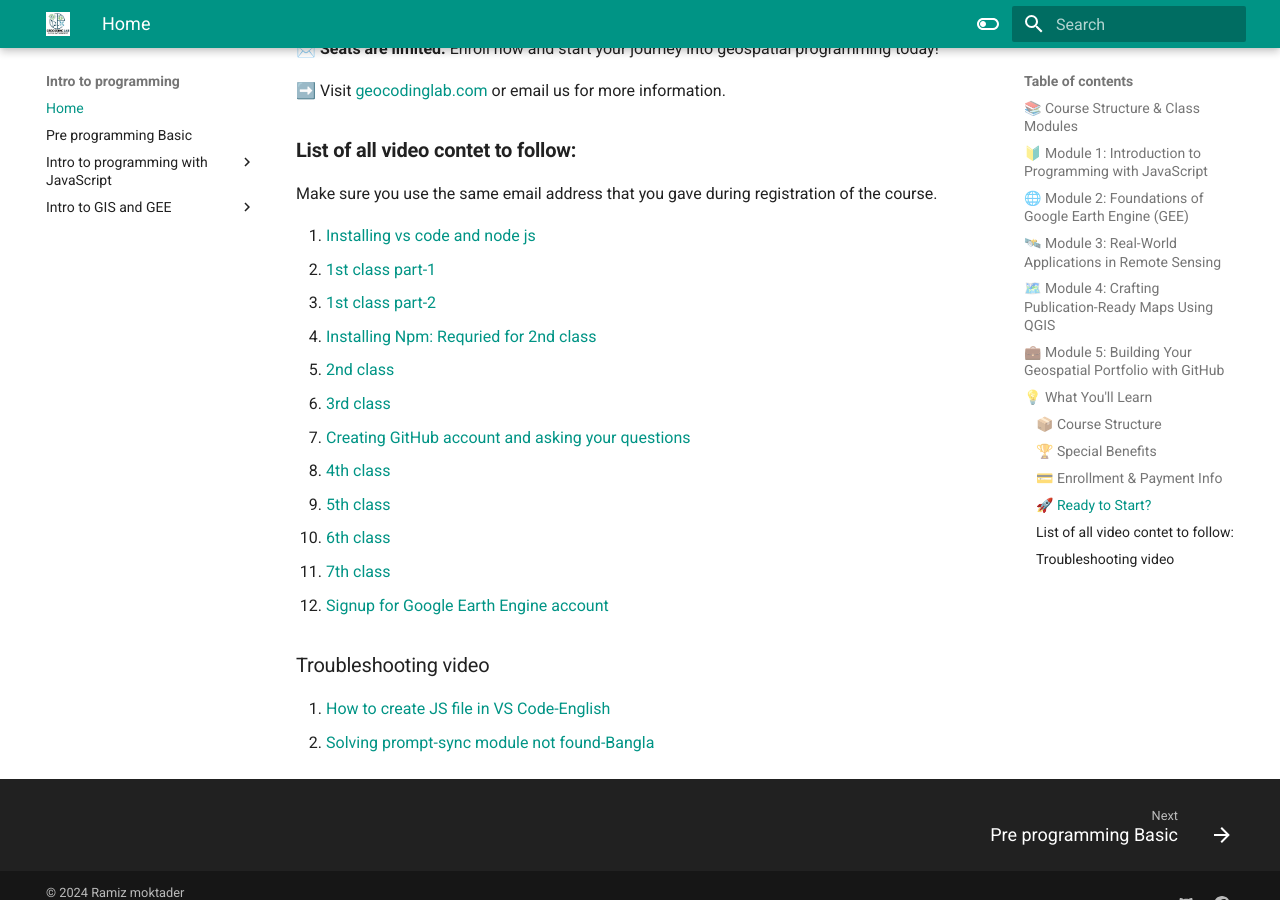
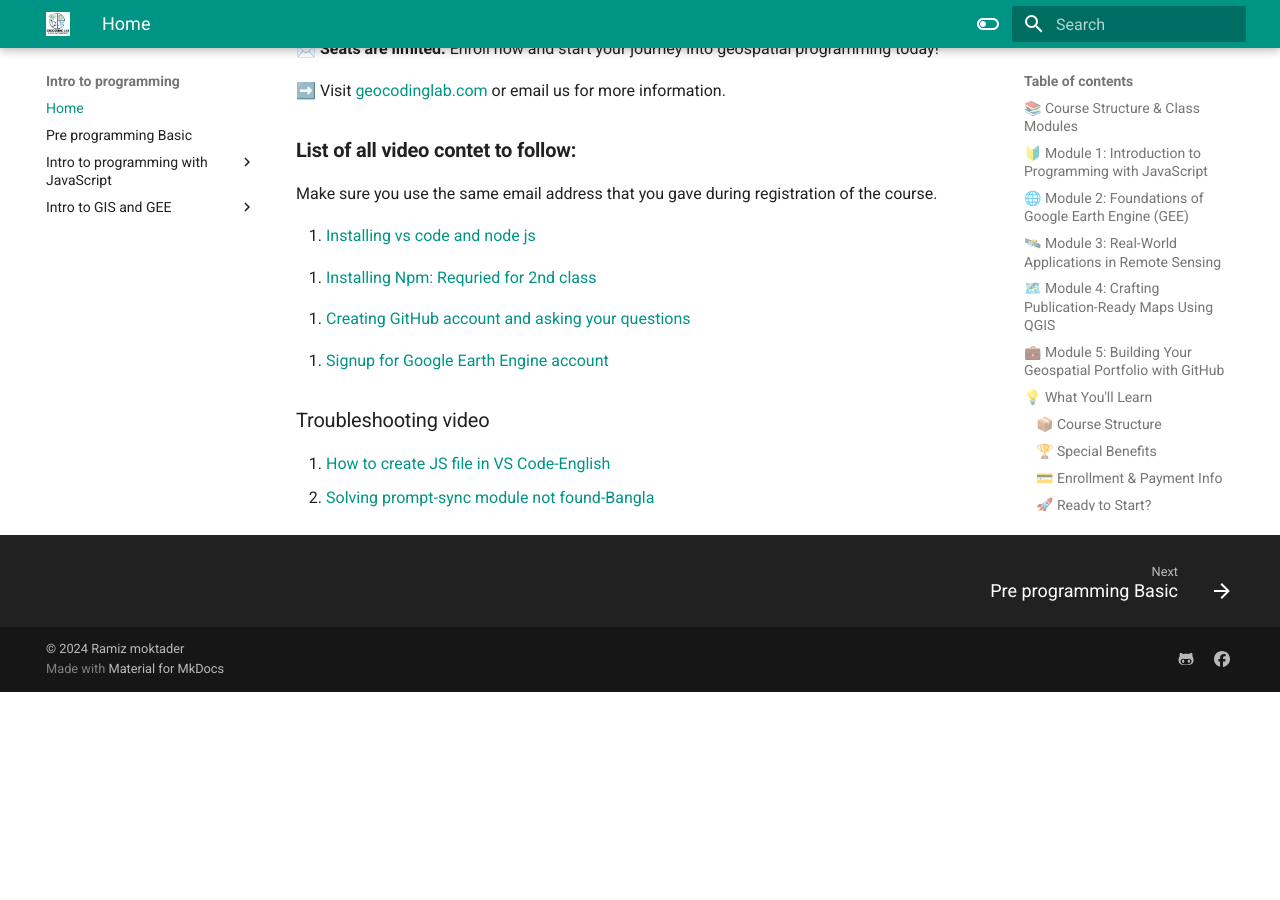
Before and after one commit to ramiz-moktader/geospatial-programming-course, an MkDocs documentation site: the page built from docs/index.md, in a window 1280 px wide and 900 px high, scrolled down 2848 px. Built offline with MkDocs 1.6.1 and Material for MkDocs 9.7.7, drawn with Linux system fonts in a browser that asks for light colours; after the commit the page ends 3540 px from its top, so only the background shows below that.

Commit message:
added video plug in

```diff
--- a/docs/index.md
+++ b/docs/index.md
@@ -96,16 +96,16 @@ This is your chance to break into one of the most in-demand tech skills —  **i
 Make sure you use the same email address that you gave during registration of the course.
 
 1. [Installing vs code and node js](https://youtu.be/Q1DB41aiV4Y?si=AYn20G9hmRctcNeJ)
-2. [1st class part-1](https://drive.google.com/file/d/1Y1OiFRidijEs7S_u3yhuocXJkin_JXWP/view?usp=drive_link)
-3. [1st class part-2](https://drive.google.com/file/d/1jBoXTfc0hzYxJj92jcmAUUX1tg5Lnu3-/view?usp=drive_link)
+<!-- 2. [1st class part-1](https://drive.google.com/file/d/1Y1OiFRidijEs7S_u3yhuocXJkin_JXWP/view?usp=drive_link)
+3. [1st class part-2](https://drive.google.com/file/d/1jBoXTfc0hzYxJj92jcmAUUX1tg5Lnu3-/view?usp=drive_link) -->
 4. [Installing Npm: Requried for 2nd class ](https://youtu.be/AqVNAOXOSN0)
-5. [2nd class](https://youtu.be/2oPc2RAzAt0)
-6. [3rd class](https://youtu.be/TfZvwFouCjE)
+<!-- 5. [2nd class](https://youtu.be/2oPc2RAzAt0)
+6. [3rd class](https://youtu.be/TfZvwFouCjE) -->
 7. [Creating GitHub account and asking your questions](https://www.youtube.com/watch?v=n6PiBM-cudM)
-8. [4th class](https://www.youtube.com/watch?v=2M7UNE9a4Ek)
+<!-- 8. [4th class](https://www.youtube.com/watch?v=2M7UNE9a4Ek)
 9. [5th class](https://www.youtube.com/watch?v=NzS0iuZm-y0)
 10. [6th class](https://www.youtube.com/watch?v=R97uPjvqbnc&feature=youtu.be)
-11. [7th class](https://youtu.be/xwlE6-lY2Mk)
+11. [7th class](https://youtu.be/xwlE6-lY2Mk) -->
 12. [Signup for Google Earth Engine account](https://youtu.be/NQDSess-HBQ)
 
 ### Troubleshooting video
--- a/mkdocs.yml
+++ b/mkdocs.yml
@@ -23,7 +23,7 @@ nav:
      - Class 15 - Supervised and unSupervised Machine learning : supmlclass15.md
 
 
-site_author: Ramiz moktader
+site_author: GEOCODING LAB
 site_description: >-
 
 
@@ -86,7 +86,7 @@ theme:
 extra:
   social:
     - icon: fontawesome/brands/github-alt
-      link: https://github.com/ramiz-moktader/
+      # link: https://github.com/ramiz-moktader/
     # - icon: fontawesome/brands/twitter
     #   link: https://github.com/ramiz-moktader/
     # - icon: fontawesome/brands/linkedin
@@ -124,6 +124,7 @@ extra_css:
 
 plugins:
   - search
+  - mkdocs-video
 # extra:
 #   generator: false
 copyright: |
```
